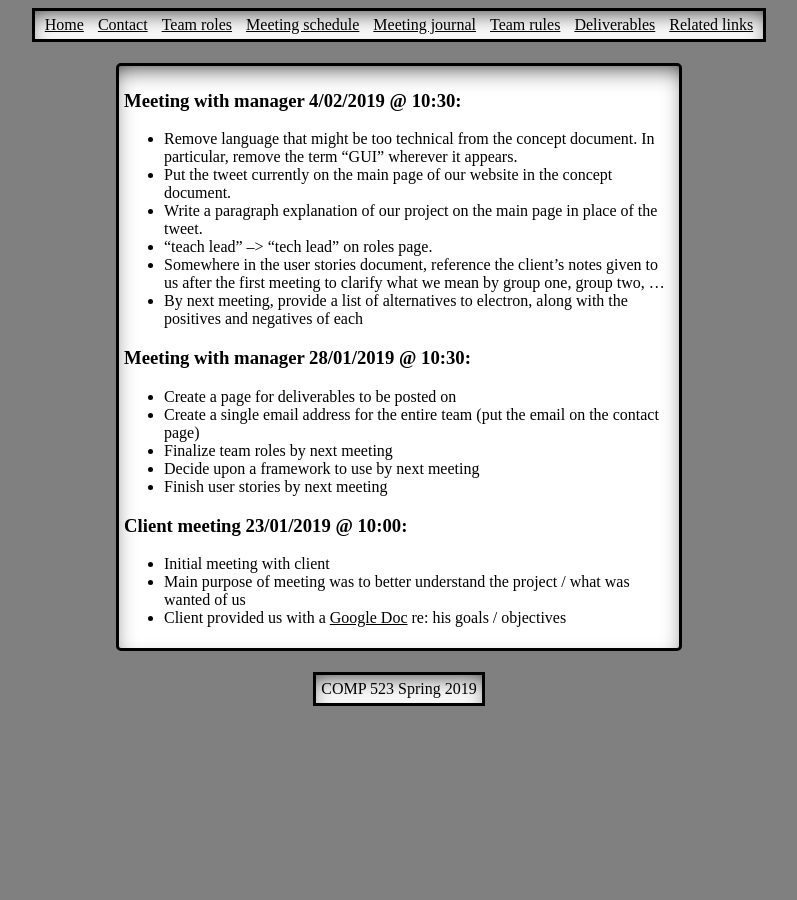
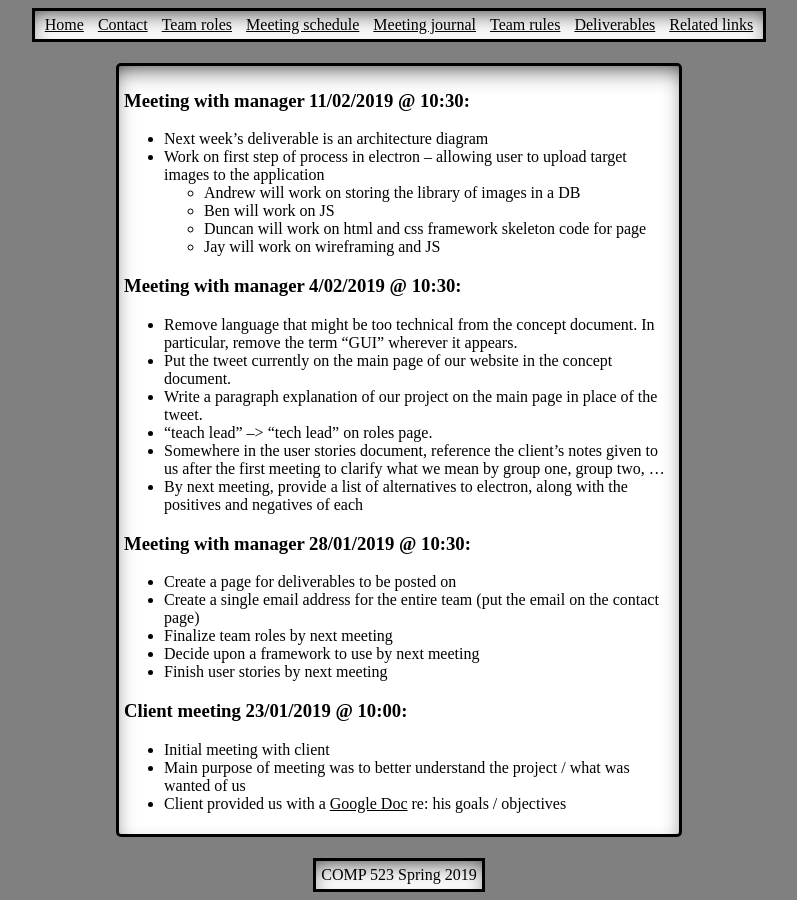
Before and after one commit to jay1723/ObjectDetectionWebsite, a Jekyll site: the page built from meeting-journal.md, in a window 1280 px wide. Shown: the whole page, without its empty margins (241-1038 px from the left). Built offline with Jekyll 4.4.1, drawn with Linux system fonts in a browser that asks for light colours.

Commit message:
Update meeting-journal.md

```diff
--- a/meeting-journal.md
+++ b/meeting-journal.md
@@ -2,6 +2,14 @@
 layout: default
 title: Meeting journal
 ---
+
+### Meeting with manager 11/02/2019 @ 10:30:
+* Next week's deliverable is an architecture diagram
+* Work on first step of process in electron -- allowing user to upload target images to the application
+  * Andrew will work on storing the library of images in a DB
+  * Ben will work on JS
+  * Duncan will work on html and css framework skeleton code for page
+  * Jay will work on wireframing and JS
 
 ### Meeting with manager 4/02/2019 @ 10:30:
 * Remove language that might be too technical from the concept document. In particular, remove the term "GUI" wherever it appears.
```
